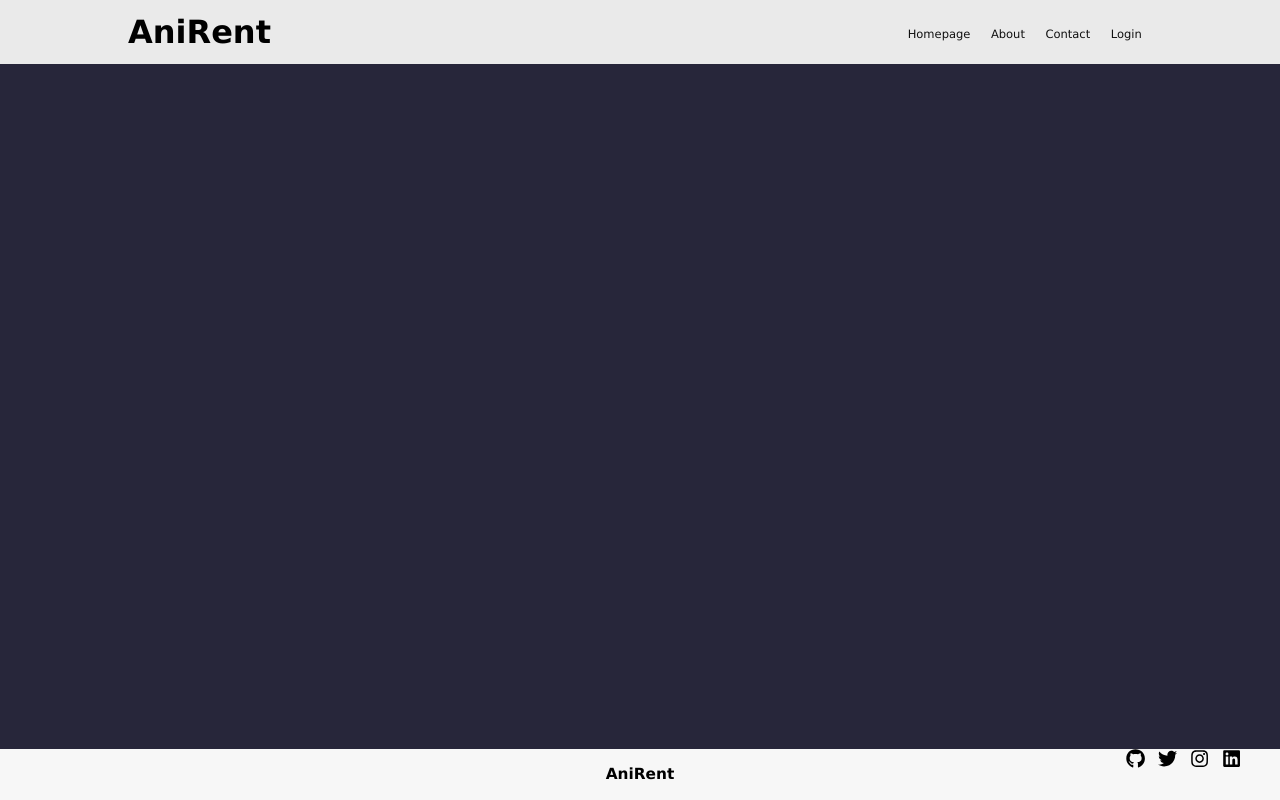
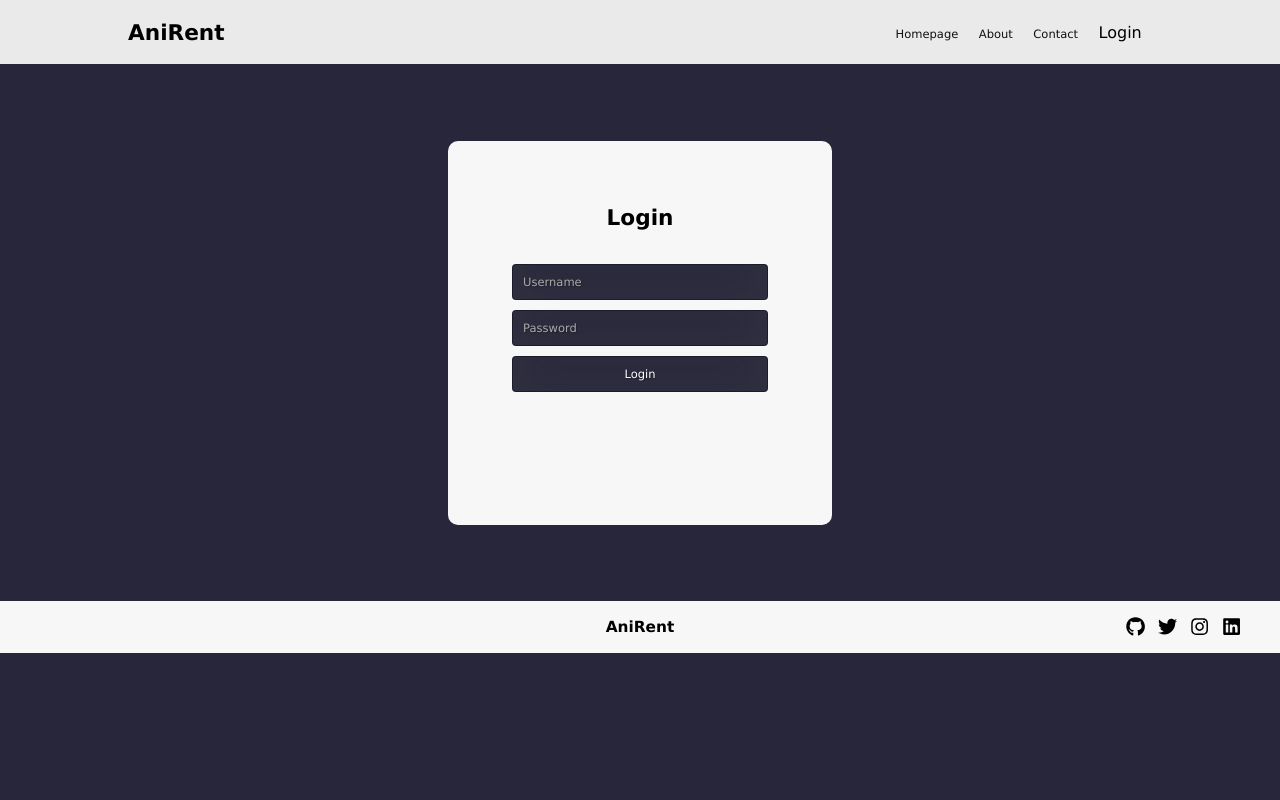
Before and after one commit to samaelgomez/React-, a React (Create React App) app in the folder frontend/: page /login in a window 1280 px wide. Built offline with nearby package versions, Linux system fonts and the light colour scheme.

Commit message:
Design update and login view implemented

```diff
--- a/frontend/src/App.css
+++ b/frontend/src/App.css
@@ -1,38 +1,12 @@
-.App {
-  text-align: center;
+* {
+  margin: 0;
+  padding: 0;
+  box-sizing: border-box;
+  font-family: 'Lucida Sans', 'Lucida Sans Regular', 'Lucida Grande', 'Lucida Sans Unicode', Geneva, Verdana, sans-serif
 }
 
-.App-logo {
-  height: 40vmin;
-  pointer-events: none;
+body, html {
+  height: 100%;
+  width: 100%;
+  background: #27263A;
 }
-
-@media (prefers-reduced-motion: no-preference) {
-  .App-logo {
-    animation: App-logo-spin infinite 20s linear;
-  }
-}
-
-.App-header {
-  background-color: #282c34;
-  min-height: 100vh;
-  display: flex;
-  flex-direction: column;
-  align-items: center;
-  justify-content: center;
-  font-size: calc(10px + 2vmin);
-  color: white;
-}
-
-.App-link {
-  color: #61dafb;
-}
-
-@keyframes App-logo-spin {
-  from {
-    transform: rotate(0deg);
-  }
-  to {
-    transform: rotate(360deg);
-  }
-}
--- a/frontend/src/App.js
+++ b/frontend/src/App.js
@@ -1,11 +1,12 @@
 import { lazy, Suspense } from 'react';
-import { Routes, Route, BrowserRouter, Navigate } from 'react-router-dom';
+import { Routes, Route, BrowserRouter } from 'react-router-dom';
 import './App.css';
 
 import Header from './components/Header'
 import Footer from './components/Footer';
 
 const Home = lazy(() => import("./pages/Home/home"))
+const Login = lazy(() => import("./pages/Login/login"))
 
 export default function App() {
   return (
@@ -15,6 +16,7 @@ export default function App() {
           <Header/>
           <Routes>
             <Route exact path='/' element={<Home/>}/>
+            <Route exact path='login' element={<Login/>}/>
           </Routes>
           <Footer/>
         </Suspense>
--- a/frontend/src/components/Footer/Footer.css
+++ b/frontend/src/components/Footer/Footer.css
@@ -1,6 +1,4 @@
 .pageFooter {
-    position: absolute;
-    bottom: 0;
     height: 4vw;
     width: 100%;
     background-color: #F7F7F7;
--- a/frontend/src/components/Header/Header.css
+++ b/frontend/src/components/Header/Header.css
@@ -1,25 +1,11 @@
-* {
-    margin: 0;
-    padding: 0;
-    box-sizing: border-box;
-}
-
-body, html {
-    height: 100%;
-    width: 100%;
-    overflow: hidden;
-    background: #27263A;
-    font-family: 'Lucida Sans', 'Lucida Sans Regular', 'Lucida Grande', 'Lucida Sans Unicode', Geneva, Verdana, sans-serif
-}
-
-.headerLogo > h1 {
-    cursor: pointer;
-    font-size: 1.69vw;
-}
-
 .headerLogo > a {
     text-decoration: none;
     color: #000;
+}
+
+.headerLogo > a > h1 {
+    cursor: pointer;
+    font-size: 1.69vw;
 }
 
 .pageHeader {
@@ -97,6 +83,10 @@ body, html {
     background: #DEDEDE;
 }
 
+svg {
+    margin-top: 1.2vw;
+}
+
 @media screen and (min-width: 1200px) {
     .pageHeader > .headerContent > .hamburger {
       display: none;
--- a/frontend/src/components/Header/index.js
+++ b/frontend/src/components/Header/index.js
@@ -1,4 +1,5 @@
 import React from "react";
+import { Link } from "react-router-dom";
 import "./Header.css";
 
 export default function Header() {
@@ -6,7 +7,7 @@ export default function Header() {
         <header className="pageHeader">
             <div className="headerContent">
                 <div className="headerLogo">
-                    <a href="#"><h1>AniRent</h1></a>
+                    <a href="/"><h1>AniRent</h1></a>
                 </div>
                 <input type="checkbox" id="hamburgerCheckbox"/>
                 <label htmlFor="hamburgerCheckbox" className="hamburger">
@@ -16,10 +17,10 @@ export default function Header() {
                 </label>
                 <nav>
                     <ul>
-                        <li><a href="#">Homepage</a></li>
+                        <li><a href="/">Homepage</a></li>
                         <li><a href="#">About</a></li>
                         <li><a href="#">Contact</a></li>
-                        <li><a href="#">Login</a></li>
+                        <li><Link to="/login"/>Login</li>
                     </ul>
                 </nav>
             </div>
--- /dev/null
+++ b/frontend/src/pages/Home/home.css
@@ -0,0 +1,3 @@
+.homeContainer {
+    height: 42vw;
+}
--- a/frontend/src/pages/Home/home.js
+++ b/frontend/src/pages/Home/home.js
@@ -1,3 +1,5 @@
+import "./home.css";
+
 import Card from '../../components/Card';
 
 import useMovies from '../../hooks/useMovies';
--- /dev/null
+++ b/frontend/src/pages/Login/login.css
@@ -0,0 +1,63 @@
+.loginContainer {
+    display: flex;
+    height: 41.98vw;
+    justify-content: center;
+    align-items: center;
+    overflow: hidden;
+}
+
+.loginWrapper {
+	display: flex;
+	justify-content: center;
+	align-items: center;
+	height: 30vw;
+	width: 30vw;
+	background-color: #F7F7F7;
+	border-radius: 10px;
+}
+
+.login {
+	display: flex;
+	width: 20vw;
+	height: 20vw;
+	justify-content: center;
+	align-items: center;
+}
+
+.login h1 {
+	position: absolute;
+	top: 16vw;
+	font-size: 1.69vw;
+}
+
+input, button {
+	width: 100%;
+	margin-bottom: 10px;
+	background: #27263A;
+	color: #F7F7F7;
+	padding: 10px;
+	font-size: 0.9vw;
+	color: #fff;
+	text-shadow: 1px 1px 1px rgba(0,0,0,0.3);
+	border: 1px solid rgba(0,0,0,0.3);
+	border-radius: 4px;
+	box-shadow: inset 0 -5px 45px rgba(100,100,100,0.2), 0 1px 1px rgba(255,255,255,0.2);
+	-webkit-transition: box-shadow .3s ease;
+	-moz-transition: box-shadow .3s ease;
+	-o-transition: box-shadow .3s ease;
+	-ms-transition: box-shadow .3s ease;
+	transition: box-shadow .3s ease;
+}
+
+input::placeholder {
+	color: #AAA;
+}
+
+input:focus {
+    box-shadow: inset 0 -5px 45px rgba(100,100,100,0.5), 0 1px 1px rgba(255,255,255,0.2);
+}
+
+button:hover {
+	cursor: pointer;
+    box-shadow: inset 0 -5px 45px rgba(100,100,100,0.5), 0 1px 1px rgba(255,255,255,0.2)
+}
--- /dev/null
+++ b/frontend/src/pages/Login/login.js
@@ -0,0 +1,18 @@
+import './login.css';
+
+export default function RenderLogin() {
+    return (
+        <div className="loginContainer">
+            <div className="loginWrapper">
+                <div className="login">
+                    <h1>Login</h1>
+                    <form method="post">
+                        <input type="text" name="username" placeholder="Username" required="required"/>
+                        <input type="password" name="password" placeholder="Password" required="required"/>
+                        <button type="submit">Login</button>
+                    </form>
+                </div>
+            </div>
+        </div>
+    );
+}
```
